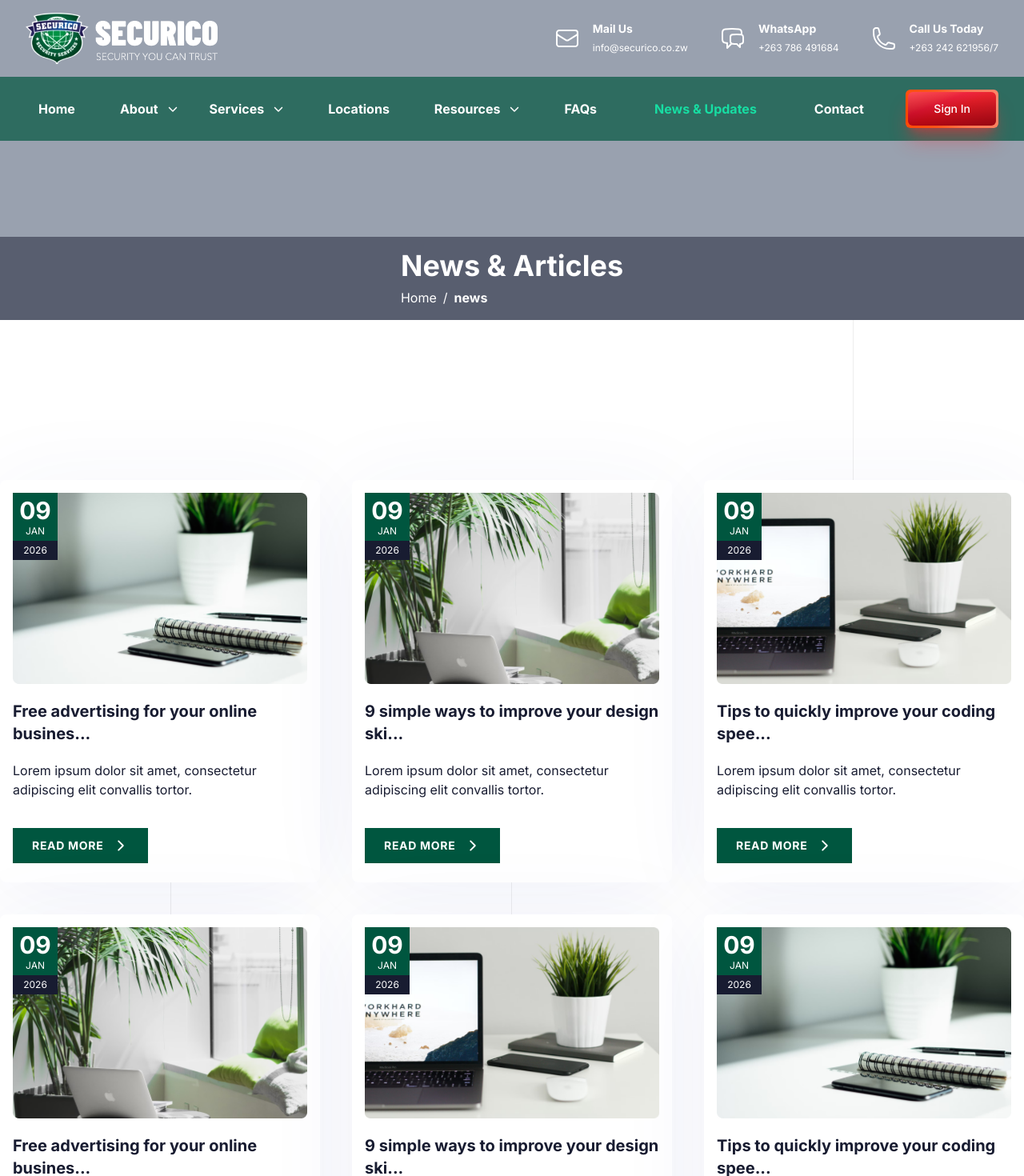
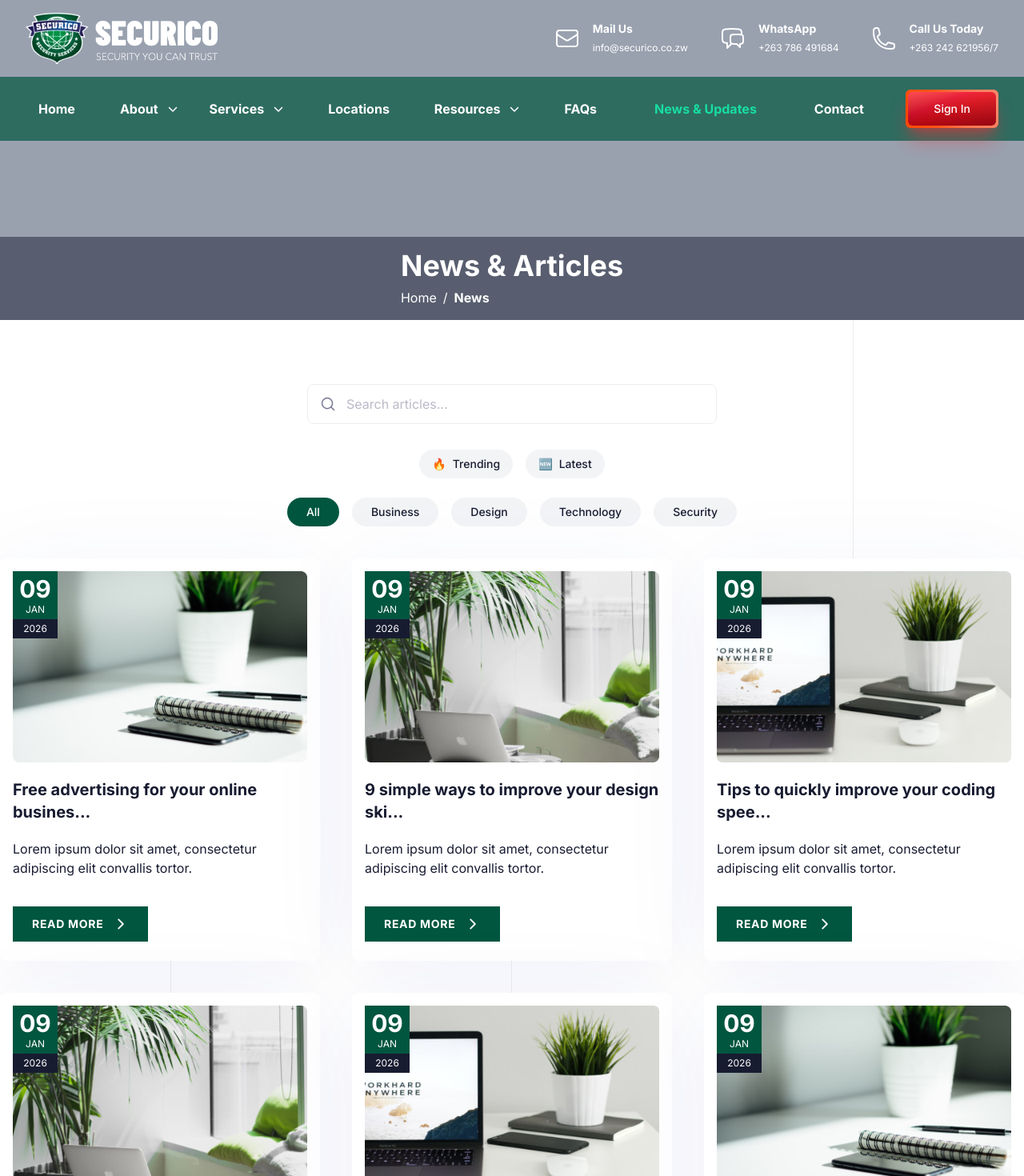
Before and after one commit to devco-apps/securico, a Next.js app: page /news in a window 1280 px wide. Shown: the top 1470 px of the page at 80% size. Built offline with nearby package versions, Linux system fonts and the light colour scheme.

Commit message:
feat: add search and filtering to news page
Introduce a NewsList component with search, category filtering,
and sorting by trending/latest status. Update News types and
mock data to support these new features.

```diff
--- a/app/(pages)/news/articles/page.tsx
+++ b/app/(pages)/news/articles/page.tsx
@@ -2,6 +2,7 @@ import RelatedArticles from "@/components/News/RelatedArticles";
 import ShareArticle from "@/components/News/ShareArticle";
 import { Metadata } from "next";
 import Image from "next/image";
+import Breadcrumb from "@/components/Breadcrumb";
 
 export const metadata: Metadata = {
   title: "Article Details Page - Solid SaaS Boilerplate",
@@ -13,11 +14,16 @@ export const metadata: Metadata = {
 const ArticlePage = async () => {
   return (
     <>
-      <section className="pb-20 pt-35 lg:pb-25 lg:pt-45 xl:pb-30 xl:pt-50">
+      <Breadcrumb title="News Details" />
+
+      <section className="pb-20 lg:pb-25 xl:pb-30">
         <div className="mx-auto max-w-c-1390 px-4 md:px-8 2xl:px-0">
           <div className="flex flex-col-reverse gap-7.5 lg:flex-row xl:gap-12.5">
             <div className="md:w-1/2 lg:w-[32%]">
-              <div className="animate_top mb-10 rounded-md border border-stroke bg-white p-3.5 shadow-solid-13 dark:border-strokedark dark:bg-secondary">
+              <div className="animate_top mb-10 rounded-md border border-stroke bg-white p-9 shadow-solid-13 dark:border-strokedark dark:bg-secondary">
+                <h4 className="mb-7.5 text-2xl font-semibold text-black dark:text-white">
+                  Search
+                </h4>
                 <form
                   action="https://formbold.com/s/unique_form_id"
                   method="POST"
--- a/app/(pages)/news/page.tsx
+++ b/app/(pages)/news/page.tsx
@@ -2,8 +2,7 @@ import { Metadata } from "next";
 
 import Section from "@/components/Common/Section";
 import Breadcrumb from "@/components/Breadcrumb";
-import NewsItem from "@/components/News/NewsItem";
-import NewsData from "@/components/News/newsData";
+import NewsList from "@/components/News/NewsList";
 
 export const metadata: Metadata = {
   title: "Securico - News & Updates",
@@ -16,13 +15,9 @@ const NewsPage = async () => {
       <Breadcrumb title="News & Articles" />
 
       {/* <!-- ===== News Grid Start ===== --> */}
-      <Section className="py-20 lg:py-25 xl:py-30">
-        <div className="mx-auto mt-15 max-w-c-1280 px-4 md:px-8 xl:mt-20 xl:px-0">
-          <div className="grid grid-cols-1 gap-7.5 md:grid-cols-2 lg:grid-cols-3 xl:gap-10">
-            {NewsData.map((post, key) => (
-              <NewsItem key={key} news={post} />
-            ))}
-          </div>
+      <Section className="pb-20 lg:pb-25 xl:pb-30">
+        <div className="mt-15 xl:mt-20">
+          <NewsList />
         </div>
       </Section>
       {/* <!-- ===== News Grid End ===== --> */}
--- /dev/null
+++ b/components/News/NewsList.tsx
@@ -0,0 +1,174 @@
+"use client";
+
+import { useState } from "react";
+import { motion } from "framer-motion";
+import NewsItem from "./NewsItem";
+import NewsData from "./newsData";
+
+const NewsList = () => {
+  const [searchTerm, setSearchTerm] = useState("");
+  const [selectedCategory, setSelectedCategory] = useState<string | null>(null);
+  const [activeFilter, setActiveFilter] = useState<"Trending" | "Latest" | null>(null);
+
+  // Categories derived from data to ensure validity
+  const categories = Array.from(new Set(NewsData.map((news) => news.category).filter(Boolean)));
+
+  const filteredNews = NewsData.filter((news) => {
+    const matchesSearch =
+      news.title.toLowerCase().includes(searchTerm.toLowerCase()) ||
+      news.metadata?.toLowerCase().includes(searchTerm.toLowerCase());
+
+    const matchesCategory = selectedCategory
+      ? news.category === selectedCategory
+      : true;
+
+    const matchesFilter = activeFilter === "Trending"
+      ? news.trending
+      : true; // "Latest" is handled by sorting
+
+    return matchesSearch && matchesCategory && matchesFilter;
+  }).sort((a, b) => {
+    if (activeFilter === "Latest") {
+      return new Date(b.publishedAt || 0).getTime() - new Date(a.publishedAt || 0).getTime();
+    }
+    return 0; // Default order
+  });
+
+  const handleFilterToggle = (filter: "Trending" | "Latest") => {
+    if (activeFilter === filter) {
+      setActiveFilter(null);
+    } else {
+      setActiveFilter(filter);
+    }
+  };
+
+  return (
+    <div className="mx-auto max-w-c-1280 px-4 md:px-8 xl:px-0">
+      {/* Search and Filters Section */}
+      <div className="flex flex-col items-center justify-center text-center mb-10 mt-10">
+        <motion.div
+          initial={{ opacity: 0, y: -20 }}
+          animate={{ opacity: 1, y: 0 }}
+          transition={{ duration: 0.5 }}
+          className="w-full max-w-2xl"
+        >
+          {/* Search Bar */}
+          <div className="relative mb-8 w-full">
+            <div className="relative mx-auto max-w-lg">
+              <span className="absolute left-4 top-1/2 -translate-y-1/2 text-body-color">
+                <svg
+                  width="20"
+                  height="20"
+                  viewBox="0 0 20 20"
+                  fill="none"
+                  xmlns="http://www.w3.org/2000/svg"
+                >
+                  <path
+                    d="M9.0625 15.625C12.6869 15.625 15.625 12.6869 15.625 9.0625C15.625 5.43813 12.6869 2.5 9.0625 2.5C5.43813 2.5 2.5 5.43813 2.5 9.0625C2.5 12.6869 5.43813 15.625 9.0625 15.625Z"
+                    stroke="currentColor"
+                    strokeWidth="1.5"
+                    strokeLinecap="round"
+                    strokeLinejoin="round"
+                  />
+                  <path
+                    d="M13.7031 13.7031L17.5 17.5"
+                    stroke="currentColor"
+                    strokeWidth="1.5"
+                    strokeLinecap="round"
+                    strokeLinejoin="round"
+                  />
+                </svg>
+              </span>
+              <input
+                type="text"
+                placeholder="Search articles..."
+                value={searchTerm}
+                onChange={(e) => setSearchTerm(e.target.value)}
+                className="w-full rounded-lg border border-stroke bg-white py-3 pl-12 pr-6 outline-none focus:border-primary focus:ring-1 focus:ring-primary dark:border-strokedark dark:bg-black"
+              />
+            </div>
+          </div>
+
+          {/* Special Filters (Trending / Latest) */}
+          <div className="flex flex-wrap justify-center gap-4 mb-6">
+             <button
+              onClick={() => handleFilterToggle("Trending")}
+              className={`flex items-center gap-2 rounded-full px-4 py-2 text-sm font-medium transition-colors ${
+                activeFilter === "Trending"
+                  ? "bg-primary text-white"
+                  : "bg-gray-100 text-black hover:bg-gray-200 dark:bg-strokedark dark:text-white dark:hover:bg-gray-700"
+              }`}
+            >
+              <span>🔥</span> Trending
+            </button>
+            <button
+              onClick={() => handleFilterToggle("Latest")}
+              className={`flex items-center gap-2 rounded-full px-4 py-2 text-sm font-medium transition-colors ${
+                activeFilter === "Latest"
+                  ? "bg-primary text-white"
+                  : "bg-gray-100 text-black hover:bg-gray-200 dark:bg-strokedark dark:text-white dark:hover:bg-gray-700"
+              }`}
+            >
+              <span>🆕</span> Latest
+            </button>
+          </div>
+
+          {/* Category Filters */}
+          <div className="flex flex-wrap justify-center gap-4">
+            <button
+              onClick={() => setSelectedCategory(null)}
+              className={`rounded-full px-6 py-2 text-sm font-medium transition-colors ${
+                selectedCategory === null
+                  ? "bg-primary text-white"
+                  : "bg-gray-100 text-black hover:bg-gray-200 dark:bg-strokedark dark:text-white dark:hover:bg-gray-700"
+              }`}
+            >
+              All
+            </button>
+            {categories.map((category) => (
+              <button
+                key={category}
+                onClick={() => setSelectedCategory(category as string)}
+                className={`rounded-full px-6 py-2 text-sm font-medium transition-colors ${
+                  selectedCategory === category
+                    ? "bg-primary text-white"
+                    : "bg-gray-100 text-black hover:bg-gray-200 dark:bg-strokedark dark:text-white dark:hover:bg-gray-700"
+                }`}
+              >
+                {category}
+              </button>
+            ))}
+          </div>
+        </motion.div>
+      </div>
+
+      {/* News Grid */}
+      <motion.div
+        layout
+        className="grid grid-cols-1 gap-7.5 md:grid-cols-2 lg:grid-cols-3 xl:gap-10"
+      >
+        {filteredNews.length > 0 ? (
+          filteredNews.map((post) => (
+            <NewsItem key={post._id} news={post} />
+          ))
+        ) : (
+          <div className="col-span-full text-center py-20">
+            <p className="text-lg text-black dark:text-white mb-4">No articles found matching your criteria.</p>
+            <button
+              onClick={() => {
+                setSearchTerm("");
+                setSelectedCategory(null);
+                setActiveFilter(null);
+              }}
+              className="text-primary hover:underline font-medium"
+            >
+              Clear all filters
+            </button>
+          </div>
+        )}
+      </motion.div>
+    </div>
+  );
+};
+
+export default NewsList;
--- a/components/News/newsData.tsx
+++ b/components/News/newsData.tsx
@@ -7,6 +7,10 @@ const NewsData: News[] = [
     title: "Free advertising for your online business",
     metadata:
       "Lorem ipsum dolor sit amet, consectetur adipiscing elit convallis tortor.",
+    category: "Business",
+    trending: true,
+    publishedAt: "2025-01-20",
+    tags: ["Advertising", "Marketing", "Online"],
   },
   {
     _id: 2,
@@ -14,34 +18,54 @@ const NewsData: News[] = [
     title: "9 simple ways to improve your design skills",
     metadata:
       "Lorem ipsum dolor sit amet, consectetur adipiscing elit convallis tortor.",
+    category: "Design",
+    trending: false,
+    publishedAt: "2025-01-28",
+    tags: ["Design", "UI/UX", "Skills"],
   },
   {
-    _id: 2,
+    _id: 3, // Fixed ID (was duplicate 2)
     mainImage: "/images/news/news-04.png",
     title: "Tips to quickly improve your coding speed.",
     metadata:
       "Lorem ipsum dolor sit amet, consectetur adipiscing elit convallis tortor.",
+    category: "Technology",
+    trending: true,
+    publishedAt: "2025-01-15",
+    tags: ["Coding", "Development", "Productivity"],
   },
   {
-    _id: 1,
+    _id: 4, // Fixed ID (was duplicate 1)
     mainImage: "/images/news/news-02.png",
-    title: "Free advertising for your online business",
+    title: "The Future of AI in Security Systems",
     metadata:
       "Lorem ipsum dolor sit amet, consectetur adipiscing elit convallis tortor.",
+    category: "Technology",
+    trending: false,
+    publishedAt: "2025-01-10",
+    tags: ["AI", "Security", "Future"],
   },
   {
-    _id: 2,
+    _id: 5, // Fixed ID (was duplicate 2)
     mainImage: "/images/news/news-04.png",
-    title: "9 simple ways to improve your design skills",
+    title: "Top 10 Security Trends for 2025",
     metadata:
       "Lorem ipsum dolor sit amet, consectetur adipiscing elit convallis tortor.",
+    category: "Security",
+    trending: true,
+    publishedAt: "2025-01-25",
+    tags: ["Security", "Trends", "2025"],
   },
   {
-    _id: 2,
+    _id: 6, // Fixed ID (was duplicate 2)
     mainImage: "/images/news/news-01.png",
-    title: "Tips to quickly improve your coding speed.",
+    title: "How to Secure Your Home Network",
     metadata:
       "Lorem ipsum dolor sit amet, consectetur adipiscing elit convallis tortor.",
+    category: "Security",
+    trending: false,
+    publishedAt: "2025-01-01",
+    tags: ["Home", "Network", "Cybersecurity"],
   },
 ];
 
--- a/data/breadcrumbs.ts
+++ b/data/breadcrumbs.ts
@@ -18,5 +18,7 @@ export const breadcrumbs = {
     '/resources/tenders': { name: 'Tenders', parent: '/resources' },
     '/resources/supplier-registration': { name: 'Supplier Registration', parent: '/resources' },
     '/resources/careers': { name: 'Careers', parent: '/resources' },
+    '/news': { name: 'News' },
+    '/news/articles': { name: 'Article Details', parent: '/news' },
     '/contact': { name: 'Contact Us' },
 };
--- a/types/news.ts
+++ b/types/news.ts
@@ -16,4 +16,6 @@ export type News = {
   author?: Author;
   tags?: string[];
   publishedAt?: string;
+  category?: string;
+  trending?: boolean;
 };
```
